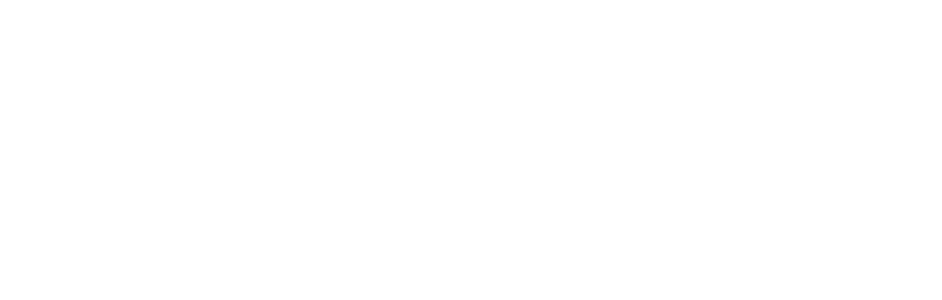
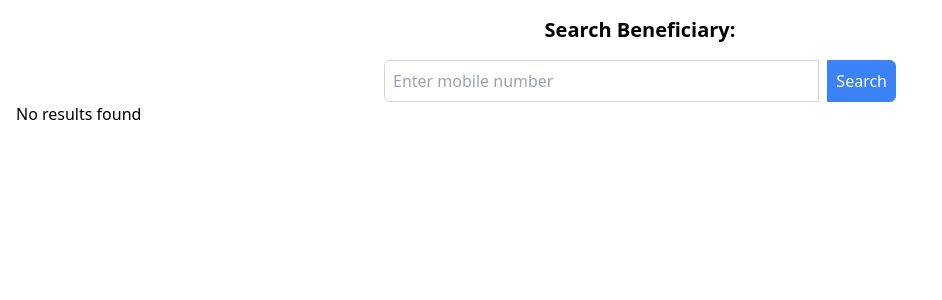
Before and after one commit to sumukhbendre123/hcxUILib, a React (Vite) app: page /search in a window 1280 px wide. Before the commit this address had no page. Shown: the top 300 px of the page, without its empty margins (0-942 px from the left). Built offline with nearby package versions, Linux system fonts and the light colour scheme.

Commit message:
Search Patient Bar added

```diff
--- a/src/App.tsx
+++ b/src/App.tsx
@@ -3,13 +3,13 @@
 import Login from "./pages/Login";
 import OTP from "./pages/OTP";
 import ResetPassword from "./components/ForgotPassword/ResetPassword";
-import { ToastContainer } from "react-toastify";
-import "react-toastify/dist/ReactToastify.css";
 import QrCodeScanner from "./components/QrCodeScanner/QrCodeScanner";
 import CursorConnect from "./components/CursorConnect/CursorConnect";
 import SupportingDocuments from "./components/SupportingDocument/SupportingDocument";
 import NotificationSection from "./components/Notifications/NotificationSection";
 import { NotificationProps } from "./components/Notifications/Notification.types";
+import { ToastContainer } from "react-toastify";
+import SearchPatient from "./pages/SearchPatient";
 
 const sampleNotifications: NotificationProps[] = [
   {
@@ -59,9 +59,29 @@
   const [isSuccess, setIsSuccess] = useState<boolean>(false);
   const [selectedFile, setSelectedFile] = useState<File[]>([]);
   const [fileLists, setFileLists] = useState<File[]>([]);
+  const [mobileNumber, setMobileNumber] = useState<string>("");
+  const [isValid, setIsValid] = useState<boolean>(true);
+  const [loading, setLoading] = useState<boolean>(false);
 
   const onNewScanResult = (decodedText: any) => {
     setQrCodeData(decodedText);
+  };
+
+  const handleMobileNumberChange = (e: React.ChangeEvent<HTMLInputElement>) => {
+    const inputValue = e.target.value;
+    const isValidInput = /^\d{10}$/.test(inputValue);
+    setIsValid(isValidInput);
+    setMobileNumber(inputValue);
+  };
+
+  const search = (mobile: string) => {
+    if (mobile === "") {
+      alert("Please enter a mobile number");
+      return;
+    }
+    setLoading(true);
+    // Your search logic here
+    setLoading(false);
   };
 
   return (
@@ -110,6 +130,7 @@
             />
           }
         />
+        <Route path="/search" element={<SearchPatient />} />
         <Route path="/" element={<Login />} />
       </Routes>
     </Router>
--- /dev/null
+++ b/src/components/CustomButton.tsx
@@ -0,0 +1,17 @@
+const CustomButton = ({ disabled, onClick, text, className }: any) => {
+  return (
+    <button
+      disabled={disabled}
+      onClick={onClick}
+      className={`${className} align-center mt-4 flex w-full justify-center rounded py-3 font-medium text-gray ${
+        disabled
+          ? "cursor-not-allowed bg-secondary text-gray"
+          : "cursor-pointer bg-primary text-white"
+      }`}
+    >
+      {text}
+    </button>
+  );
+};
+
+export default CustomButton;
--- /dev/null
+++ b/src/components/SearchPatientBar/SearchPatientBar.tsx
@@ -0,0 +1,53 @@
+import React from "react";
+
+interface SearchPatientBarProps {
+  className?: string;
+  onSearch: (mobile: string) => void;
+  onMobileNumberChange: (e: React.ChangeEvent<HTMLInputElement>) => void;
+  mobileNumber: string;
+  isValid: boolean;
+  loading: boolean;
+}
+
+const SearchPatientBar: React.FC<SearchPatientBarProps> = ({
+  className,
+  onSearch,
+  onMobileNumberChange,
+  mobileNumber,
+  isValid,
+  loading,
+}) => {
+  const handleSearchClick = () => {
+    if (isValid) {
+      onSearch(mobileNumber);
+    }
+  };
+
+  return (
+    <div className={`flex flex-col items-center ${className}`}>
+      <h2 className="text-xl font-bold mb-4">Search Beneficiary:</h2>
+      <div className="flex w-full max-w-lg">
+        <input
+          type="text"
+          value={mobileNumber}
+          onChange={onMobileNumberChange}
+          placeholder="Enter mobile number"
+          className="flex-1 p-2 border border-gray-300 rounded-l-md"
+        />
+        <button
+          onClick={handleSearchClick}
+          className={`bg-blue-500 text-white border border-blue-500 rounded-r-md p-2 ml-2 flex-shrink-0 ${
+            !isValid ? "bg-red-500 border-red-500" : ""
+          } ${
+            loading ? "bg-blue-700 cursor-not-allowed" : "hover:bg-blue-600"
+          } `}
+          disabled={loading || !isValid}
+        >
+          {loading ? "Searching..." : "Search"}
+        </button>
+      </div>
+    </div>
+  );
+};
+
+export default SearchPatientBar;
--- /dev/null
+++ b/src/pages/SearchPatient.tsx
@@ -0,0 +1,55 @@
+// src/pages/SearchPatient.tsx
+
+import React, { useState } from "react";
+import SearchPatientBar from "../components/SearchPatientBar/SearchPatientBar";
+
+const SearchPatient: React.FC = () => {
+  const [mobileNumber, setMobileNumber] = useState<string>("");
+  const [isValid, setIsValid] = useState<boolean>(true);
+  const [loading, setLoading] = useState<boolean>(false);
+  const [searchResults, setSearchResults] = useState<any[]>([]);
+
+  const data = [
+    { mobile: "1234567890", name: "John Doe" },
+    { mobile: "0987654321", name: "Jane Smith" },
+  ];
+
+  const handleSearch = (mobile: string) => {
+    setLoading(true);
+    setTimeout(() => {
+      const results = data.filter((item) => item.mobile === mobile);
+      setSearchResults(results);
+      setLoading(false);
+    }, 1000);
+  };
+
+  const handleMobileNumberChange = (e: React.ChangeEvent<HTMLInputElement>) => {
+    const value = e.target.value;
+    setMobileNumber(value);
+    setIsValid(/^\d{10}$/.test(value)); // Basic validation for 10-digit mobile number
+  };
+
+  return (
+    <div className="p-4">
+      <SearchPatientBar
+        onSearch={handleSearch}
+        onMobileNumberChange={handleMobileNumberChange}
+        mobileNumber={mobileNumber}
+        isValid={isValid}
+        loading={loading}
+      />
+      {loading && <p>Loading...</p>}
+      <ul>
+        {searchResults.length > 0 ? (
+          searchResults.map((result) => (
+            <li key={result.mobile}>{result.name}</li>
+          ))
+        ) : (
+          <li>No results found</li>
+        )}
+      </ul>
+    </div>
+  );
+};
+
+export default SearchPatient;
```
Also changed, not shown: filestructure.txt.
